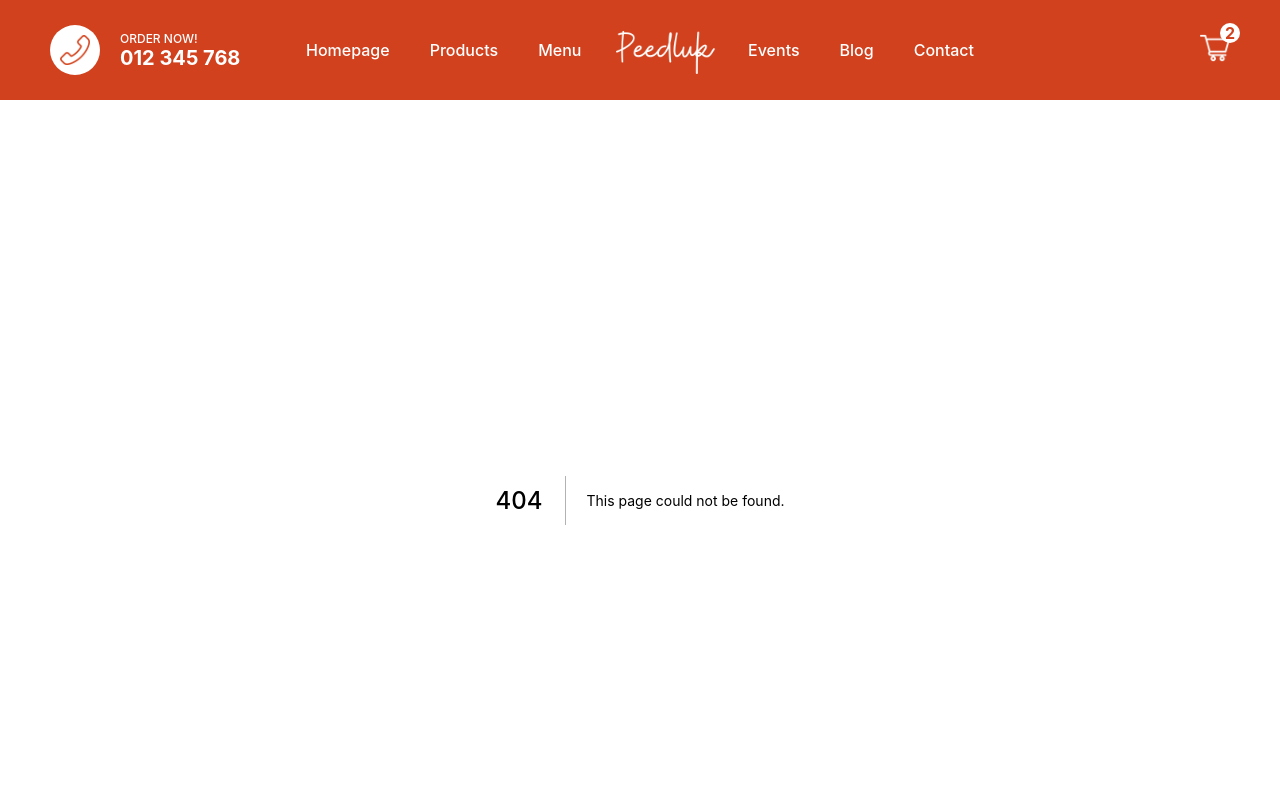
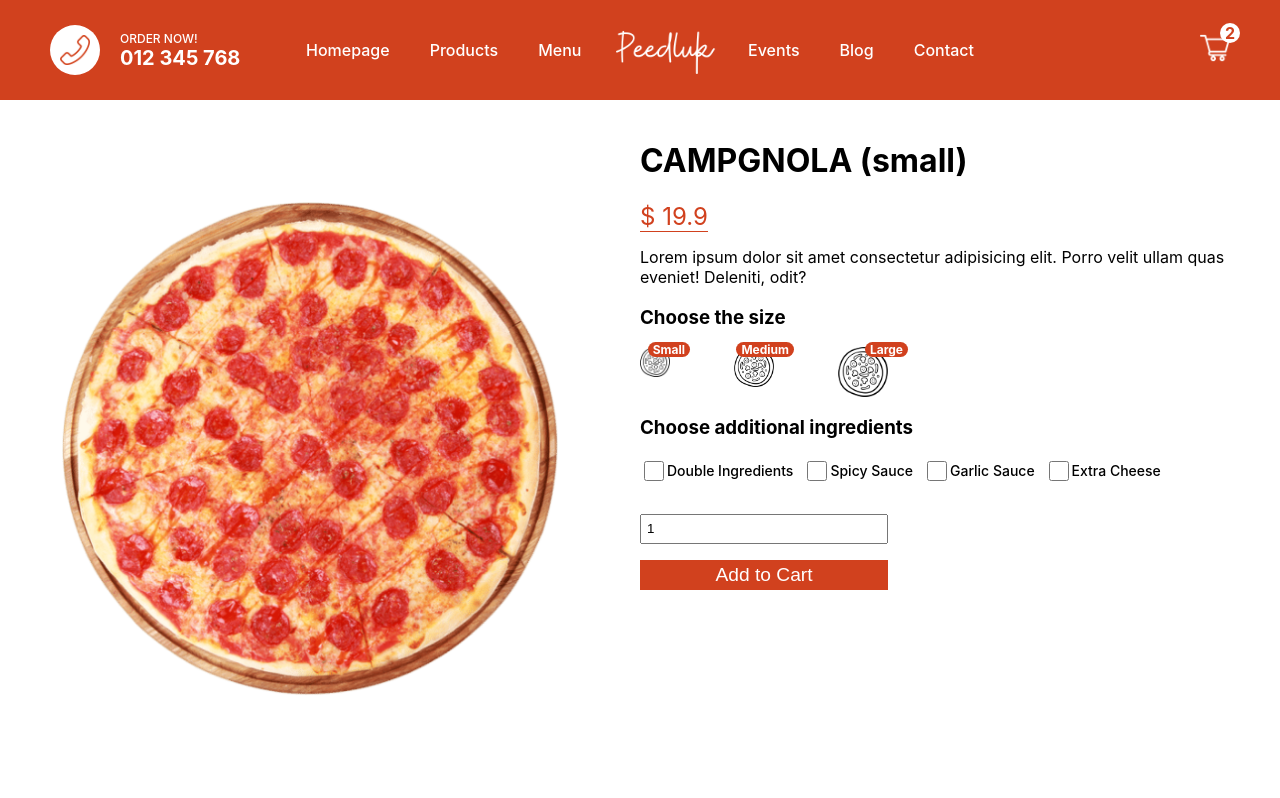
Before and after one commit to kuldp18/peedluk-pizza, a Next.js app: page /product/1 in a window 1280 px wide. Before the commit this address had no page. Shown: the top 798 px of the page. Built offline with nearby package versions, Linux system fonts and the light colour scheme.

Commit message:
individual product page ready for frontend

```diff
--- /dev/null
+++ b/pages/product/[id].jsx
@@ -0,0 +1,102 @@
+import { useState } from 'react';
+import Image from 'next/image';
+import styles from '../../styles/Product.module.css';
+
+const Product = () => {
+  const [size, setSize] = useState(0);
+  const getSizeType = () => {
+    if (size === 0) return 'small';
+    if (size === 1) return 'medium';
+    return 'large';
+  };
+  const pizza = {
+    id: 1,
+    img: '/img/pizza.png',
+    name: 'CAMPGNOLA',
+    price: [19.9, 23.9, 27.9],
+    desc: 'Lorem ipsum dolor sit amet consectetur adipisicing elit. Porro velit ullam quas eveniet! Deleniti, odit?',
+  };
+  return (
+    <div className={styles.container}>
+      <div className={styles.left}>
+        <div className={styles.imgContainer}>
+          <Image alt="" src={pizza.img} layout="fill" objectFit="contain" />
+        </div>
+      </div>
+      <div className={styles.right}>
+        <h1 className={styles.title}>
+          {pizza.name} ({getSizeType()})
+        </h1>
+        <span className={styles.price}>$ {pizza.price[size]}</span>
+        <p className={styles.desc}>{pizza.desc}</p>
+        <h3 className={styles.choose}>Choose the size</h3>
+        <div className={styles.sizes}>
+          <div className={styles.size} onClick={() => setSize(0)}>
+            <Image alt="" src="/img/size.png" layout="fill" />
+            <span className={styles.number}>Small</span>
+          </div>
+          <div className={styles.size} onClick={() => setSize(1)}>
+            <Image alt="" src="/img/size.png" layout="fill" />
+            <span className={styles.number}>Medium</span>
+          </div>
+          <div className={styles.size} onClick={() => setSize(2)}>
+            <Image alt="" src="/img/size.png" layout="fill" />
+            <span className={styles.number}>Large</span>
+          </div>
+        </div>
+        <h3 className={styles.choose}>Choose additional ingredients</h3>
+        <div className={styles.ingredients}>
+          <div className={styles.option}>
+            <input
+              type="checkbox"
+              name="double"
+              id="double"
+              className={styles.checkbox}
+            />
+            <label htmlFor="double">Double Ingredients</label>
+          </div>
+          <div className={styles.option}>
+            <input
+              type="checkbox"
+              name="spicy"
+              id="spicy"
+              className={styles.checkbox}
+            />
+            <label htmlFor="spicy">Spicy Sauce</label>
+          </div>
+          <div className={styles.option}>
+            <input
+              type="checkbox"
+              name="garlic"
+              id="garlic"
+              className={styles.checkbox}
+            />
+            <label htmlFor="garlic">Garlic Sauce</label>
+          </div>
+          <div className={styles.option}>
+            <input
+              type="checkbox"
+              name="cheese"
+              id="cheese"
+              className={styles.checkbox}
+            />
+            <label htmlFor="cheese">Extra Cheese</label>
+          </div>
+        </div>
+        <div className={styles.add}>
+          <input
+            type="number"
+            name="quantity"
+            id="quantity"
+            defaultValue={1}
+            className={styles.quantity}
+            placeholder="Quantity"
+          />
+          <button className={styles.button}>Add to Cart</button>
+        </div>
+      </div>
+    </div>
+  );
+};
+
+export default Product;
--- /dev/null
+++ b/styles/Product.module.css
@@ -0,0 +1,106 @@
+.container {
+  height: calc(100vh - 100px);
+  display: flex;
+}
+.left {
+  flex: 1;
+  height: 100%;
+  display: flex;
+  align-items: center;
+  justify-content: center;
+}
+.right {
+  flex: 1;
+  padding: 20px;
+}
+
+.imgContainer {
+  width: 80%;
+  height: 80%;
+  position: relative;
+}
+
+.price {
+  color: #d1411e;
+  font-size: 24px;
+  font-weight: 400;
+  border-bottom: 1px solid #d1411e;
+}
+
+.sizes {
+  display: flex;
+  justify-content: space-between;
+  width: 40%;
+}
+
+.size {
+  width: 30px;
+  height: 30px;
+  position: relative;
+  cursor: pointer;
+}
+
+.size:nth-child(2) {
+  width: 40px;
+  height: 40px;
+}
+.size:nth-child(3) {
+  width: 50px;
+  height: 50px;
+}
+.number {
+  position: absolute;
+  top: -5px;
+  right: -20px;
+  background-color: #d1411e;
+  color: white;
+  font-size: 12px;
+  padding: 0 5px;
+  border-radius: 10px;
+  font-weight: bold;
+}
+.number:hover {
+  background-color: rgb(189, 58, 26);
+}
+
+.ingredients {
+  display: flex;
+  margin-bottom: 30px;
+}
+.option {
+  display: flex;
+  align-items: center;
+  justify-content: center;
+  margin-right: 10px;
+  font-size: 14px;
+  font-weight: 500;
+}
+.checkbox {
+  width: 20px;
+  height: 20px;
+}
+.add {
+  display: flex;
+  flex-direction: column;
+  justify-content: center;
+  width: 40%;
+}
+
+.quantity {
+  width: 100%;
+  height: 30px;
+  padding: 0 5px;
+  margin-bottom: 1rem;
+}
+.button {
+  height: 30px;
+  background-color: #d1411e;
+  color: white;
+  border: none;
+  cursor: pointer;
+  font-size: 1.2rem;
+  font-weight: 500;
+}
+.button:hover {
+  background-color: #e85530;
+}
```
